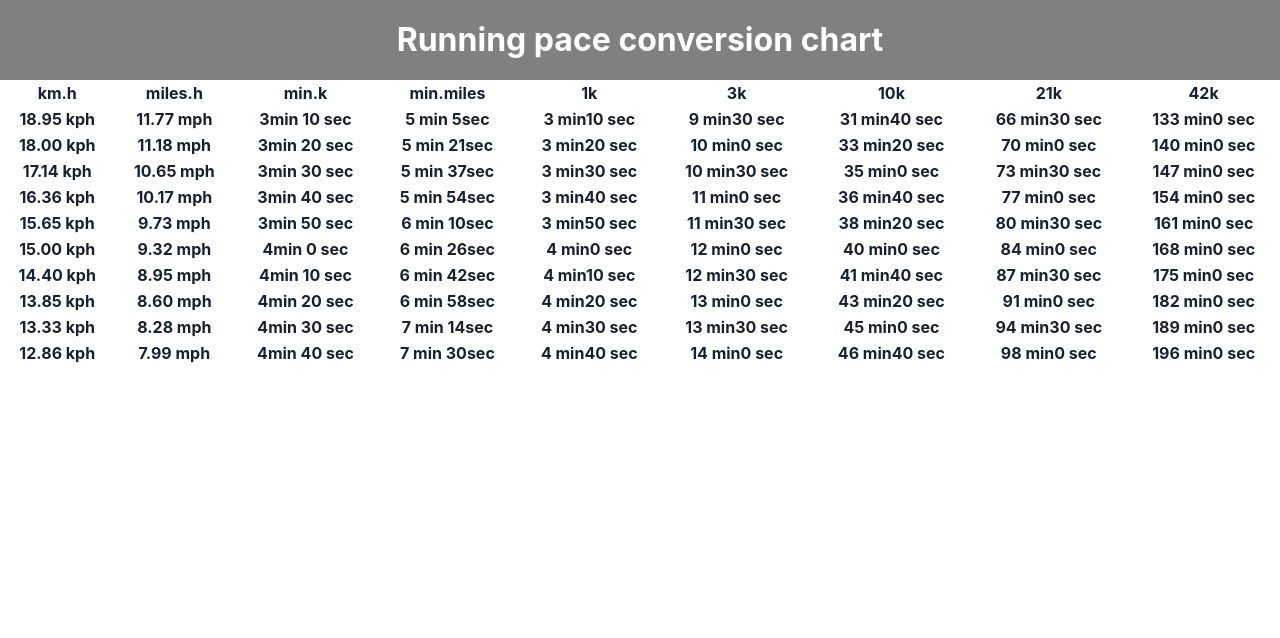
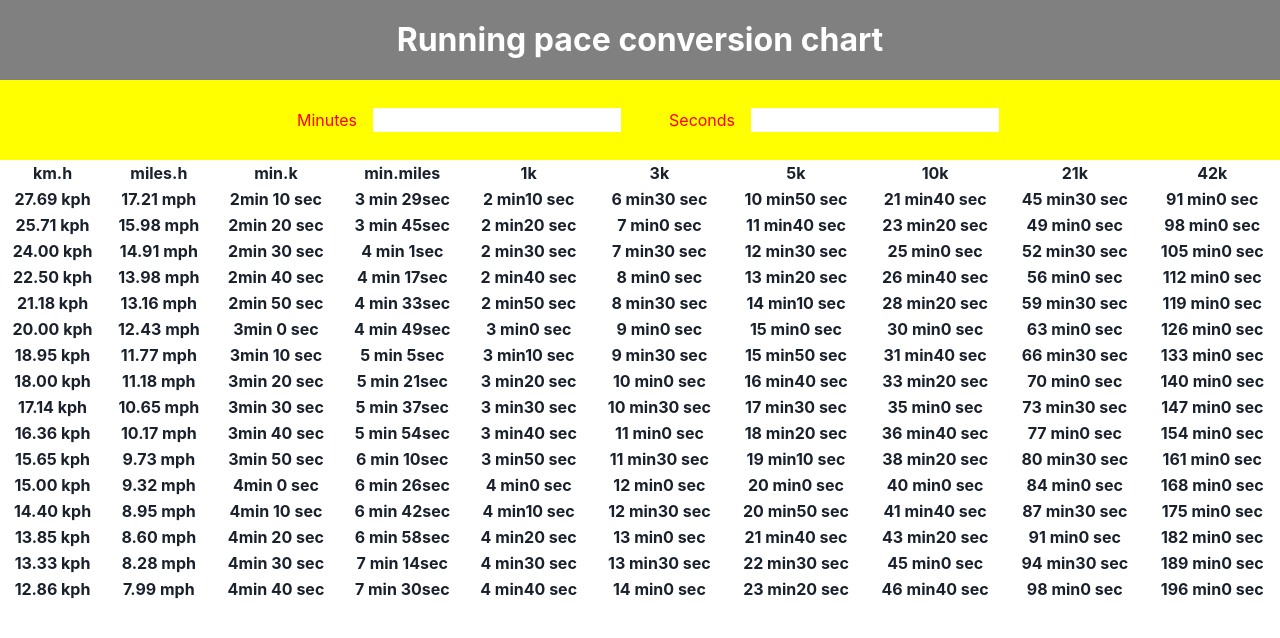
Before and after one commit to axelOngaro/Running-pace, a Next.js app: page / in a window 1280 px wide. Shown: the top 638 px of the page. Built offline with nearby package versions, Linux system fonts and the light colour scheme.

Commit message:
created basic paceSelector component

```diff
--- a/components/Chart.js
+++ b/components/Chart.js
@@ -1,9 +1,9 @@
 import styles from '../styles/Chart.module.scss';
 import Row from '../components/Row';
 import ChartIndexes from './ChartIndexes';
-const distances = [1, 3, 10, 21, 42];
+const distances = [1, 3, 5, 10, 21, 42];
 const paceRange = {
-  paceMinMin: 3,
+  paceMinMin: 2,
   paceMinMAx: 4,
   paceSecMin: 10,
   paceSecMax: 40,
--- /dev/null
+++ b/components/PaceSelector.js
@@ -0,0 +1,18 @@
+import styles from '../styles/PaceSelector.module.scss';
+
+function PaceSelector() {
+  return (
+    <div className={styles.paceSelector}>
+      <div className={styles.paceSelector__minutes}>
+        <label htmlFor="minutes">Minutes</label>
+        <input type="number" name="minutes" />
+      </div>
+      <div className={styles.paceSelector__seconds}>
+        <label htmlFor="seconds">Seconds</label>
+        <input type="number" name="seconds" />
+      </div>
+    </div>
+  );
+}
+
+export default PaceSelector;
--- a/pages/index.js
+++ b/pages/index.js
@@ -2,10 +2,12 @@ import React from 'react';
 import Navbar from '../components/Navbar';
 import Chart from '../components/Chart';
 import { kmhToMph, roundNumber } from '../utils/functions';
+import PaceSelector from '../components/PaceSelector';
 function Home() {
   return (
     <div>
       <Navbar />
+      <PaceSelector />
       <Chart />
     </div>
   );
--- /dev/null
+++ b/styles/PaceSelector.module.scss
@@ -0,0 +1,16 @@
+.paceSelector {
+  height: 10vh;
+  width: 100%;
+  background-color: yellow;
+  color: red;
+  display: flex;
+  justify-content: center;
+  align-items: center;
+  &__minutes,
+  &__seconds {
+    padding: 1em 1em;
+    label {
+      padding: 0 1em;
+    }
+  }
+}
```
